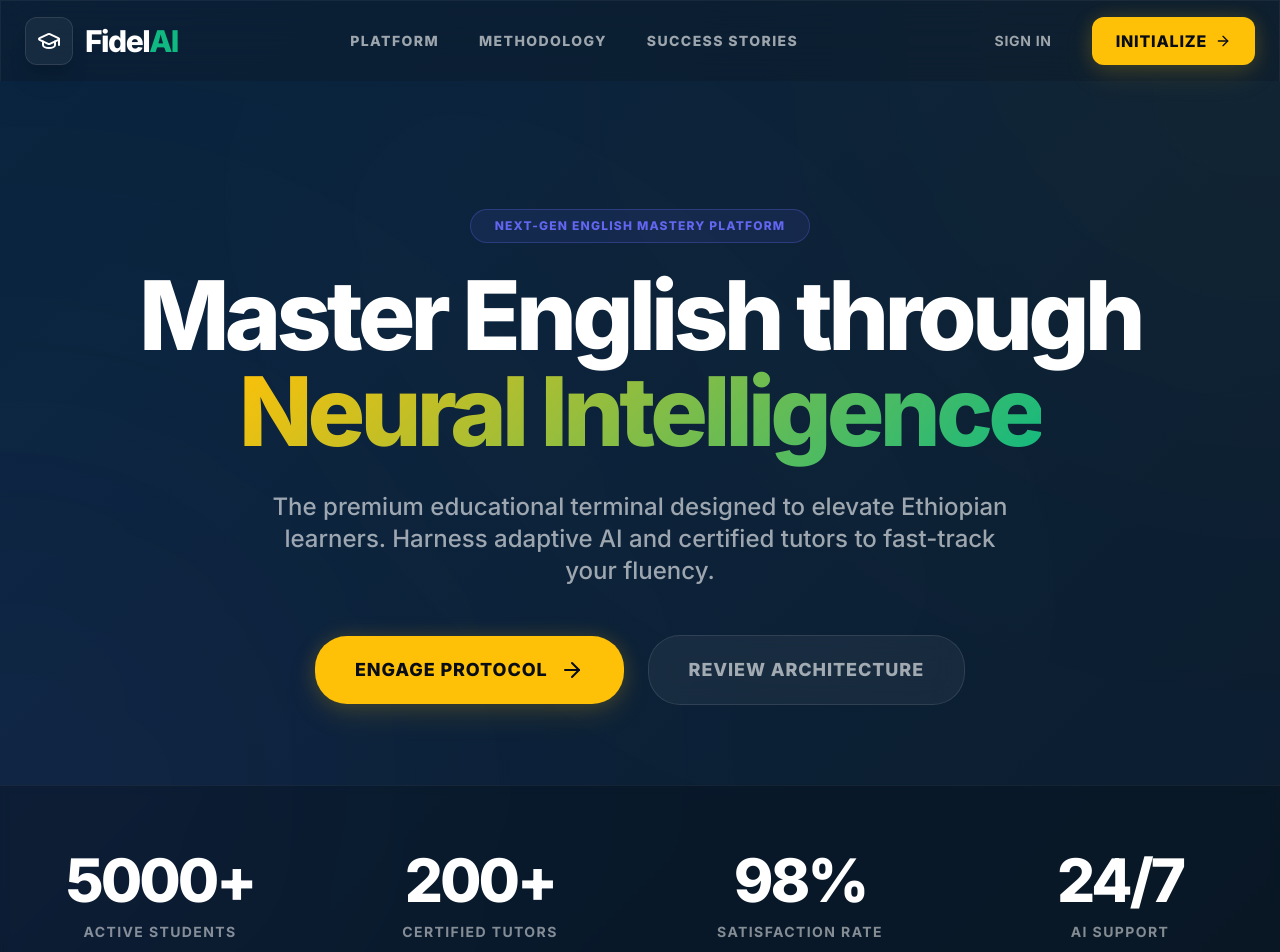
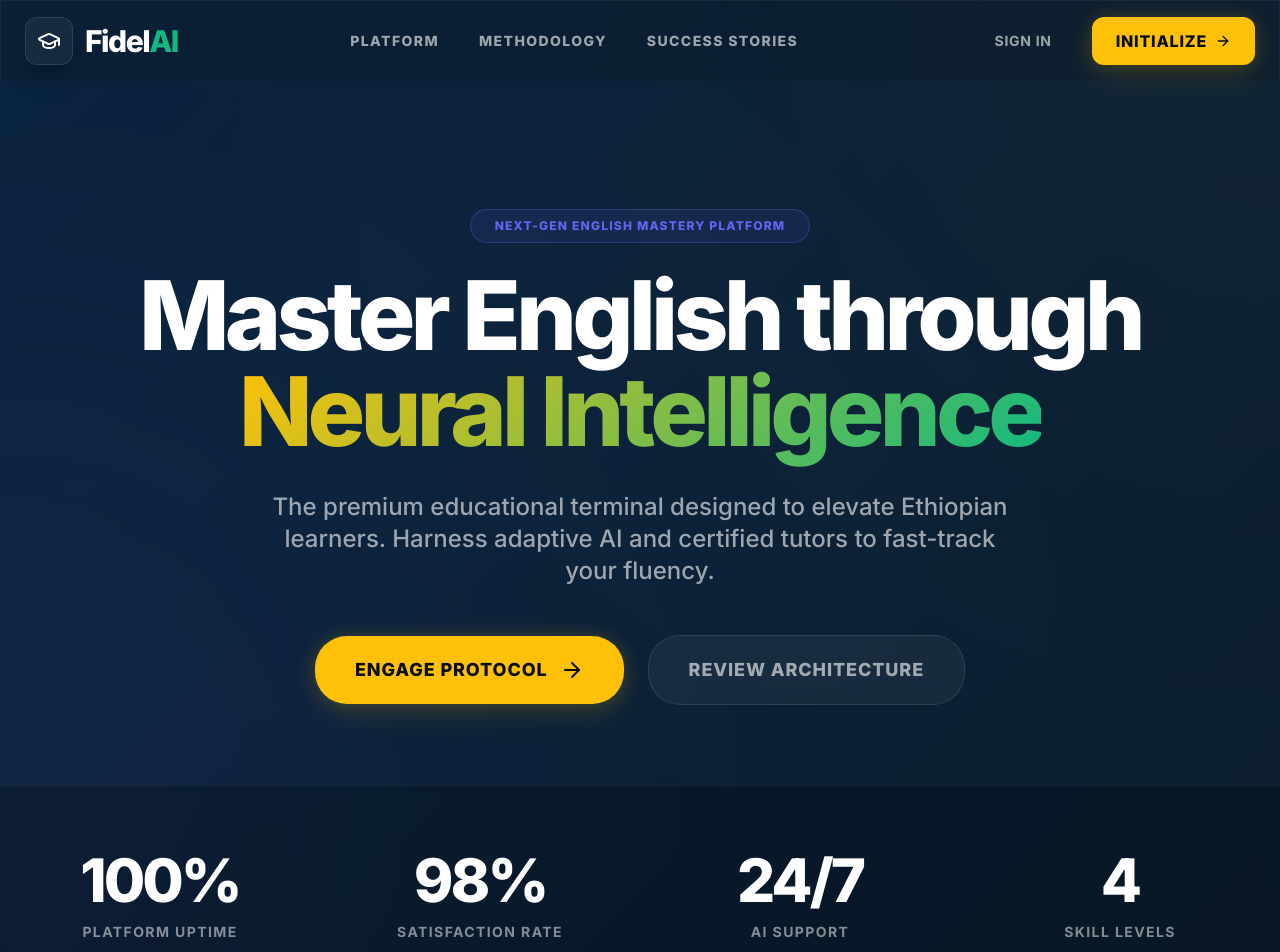
Before and after one commit to yopeman/Final-Year-Project_Fidel-AI, a React (Vite) app in the folder frontend-web/: page / in a window 1280 px wide. Shown: the top 952 px of the page. Built offline with nearby package versions, Linux system fonts and the light colour scheme; no server answers.

Commit message:
feat: update landing page statistics to show platform uptime and skill levels

```diff
--- a/frontend-web/src/pages/LandingPage.jsx
+++ b/frontend-web/src/pages/LandingPage.jsx
@@ -81,10 +81,10 @@ const LandingPage = () => {
   ];
 
   const stats = [
-    { number: "5000+", label: "Active Students" },
-    { number: "200+", label: "Certified Tutors" },
+    { number: "100%", label: "Platform Uptime" },
     { number: "98%", label: "Satisfaction Rate" },
-    { number: "24/7", label: "AI Support" }
+    { number: "24/7", label: "AI Support" },
+    { number: "4", label: "Skill Levels" },
   ];
 
   return (
```
